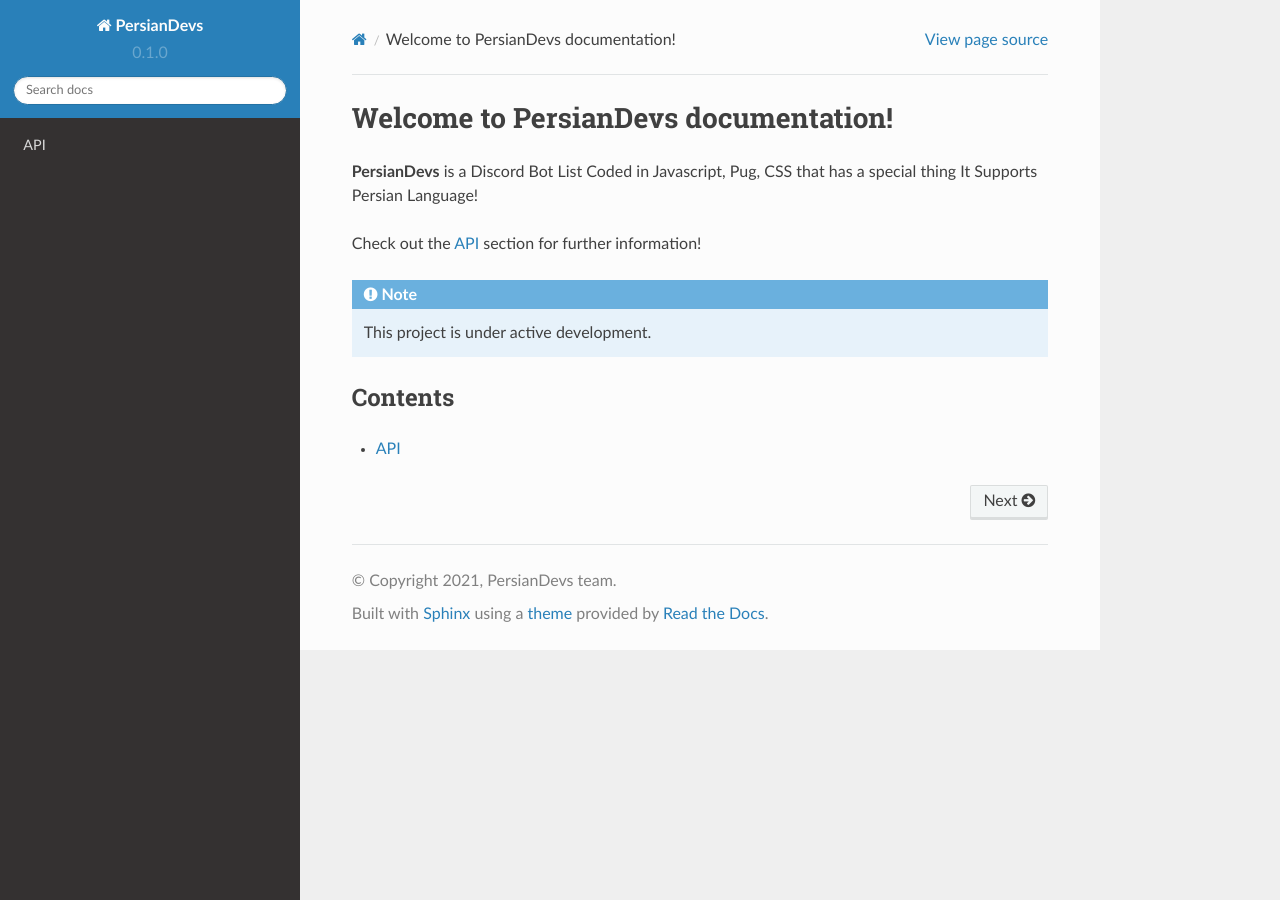
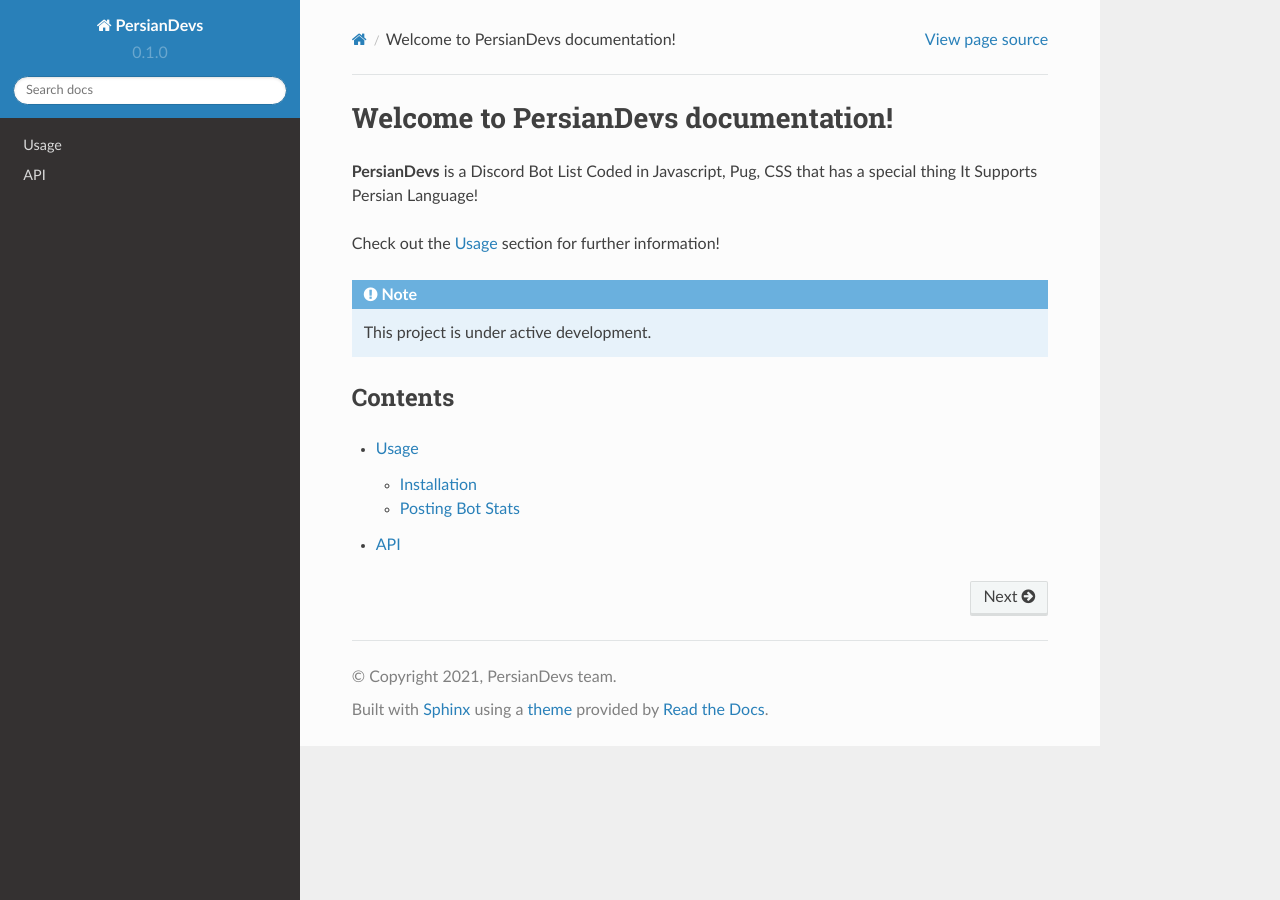
Before and after one commit to CandyBotDJS/persiandevs, a Sphinx documentation site: the page built from docs/source/index.rst, in a window 1280 px wide. Built offline with Sphinx 7.4.7 and the Read the Docs theme 2.0.0, drawn with Linux system fonts in a browser that asks for light colours.

Commit message:
Update index.rst

```diff
--- a/docs/source/index.rst
+++ b/docs/source/index.rst
@@ -5,7 +5,7 @@
 that has a special thing
 It Supports Persian Language!
 
-Check out the :doc:`api` section for further information!
+Check out the :doc:`usage` section for further information!
 
 .. note::
 
@@ -16,4 +16,5 @@
 
 .. toctree::
 
+   usage
    api
```
